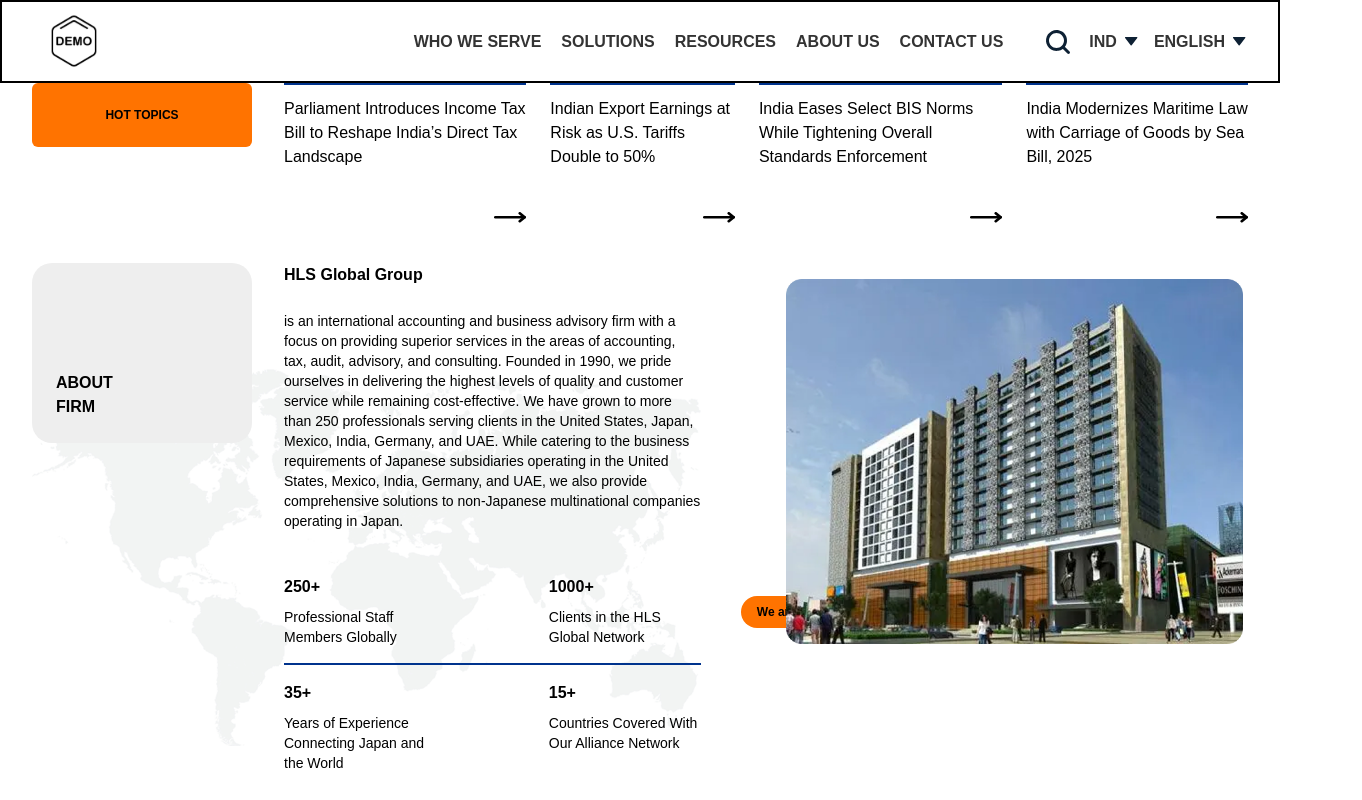
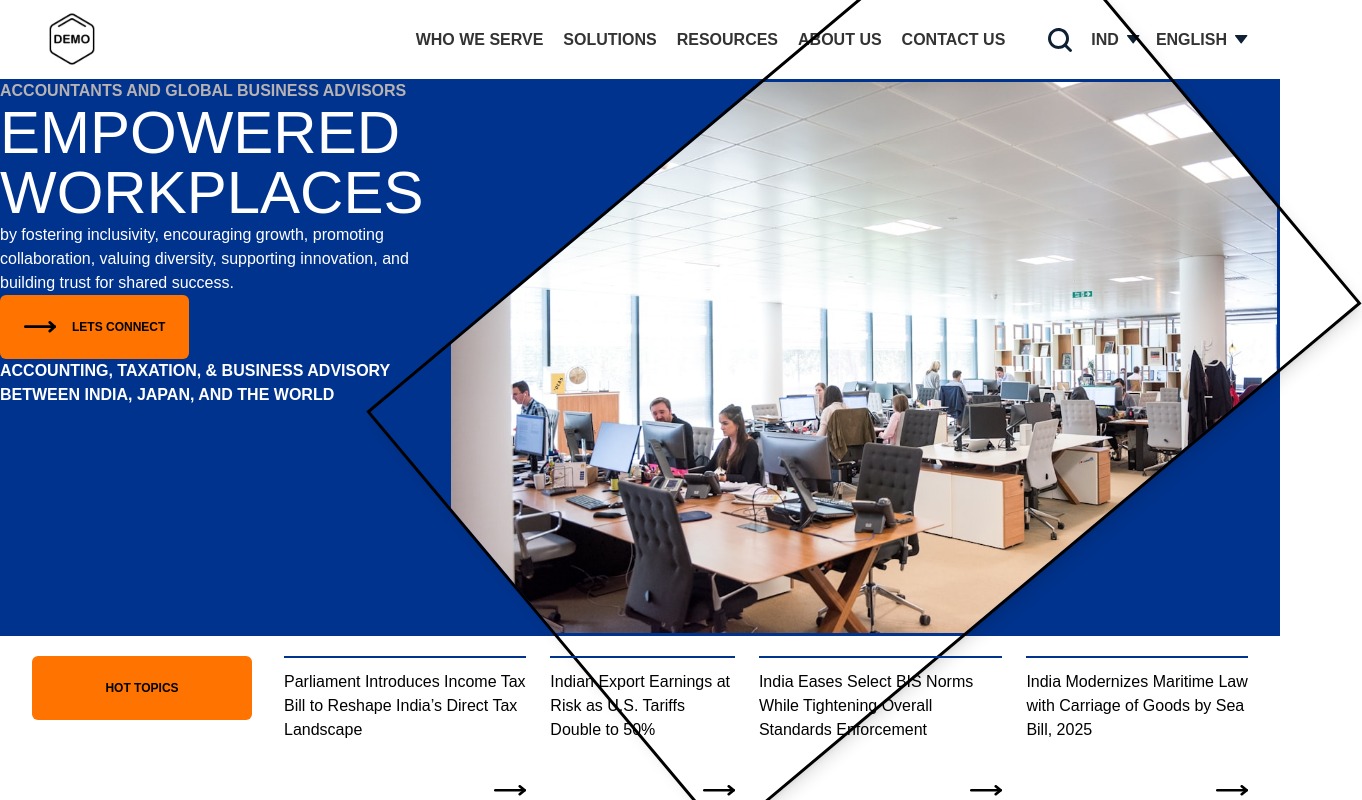
Before and after one commit to sharma24harshit/harshit-design-dot-assign, a Next.js app: page / in a window 1280 px wide. Shown: the top 800 px of the page, 1362 px wide, since content can reach past the window. Built offline with nearby package versions, Linux system fonts and the light colour scheme.

Commit message:
hero section added

```diff
--- a/app/page.tsx
+++ b/app/page.tsx
@@ -3,12 +3,14 @@ import Navbar from "@/components/Navbar";
 import Topics from "@/components/Topics";
 import About from "@/components/About";
 import Insights from "@/components/Insights";
+import Hero from "@/components/Hero";
 
 export default function Home() {
   return (
     <div >
        {/* Topics section */}
        <Navbar />
+       <Hero />
        <Topics />
        <About />
        <Insights />
--- a/components/About.jsx
+++ b/components/About.jsx
@@ -4,7 +4,7 @@ import Image from "next/image";
 const About = () => {
 
     return (
-        <section className='w-full mt-10'>
+        <section className='w-full mt-20'>
             <div className='max-w-[1820px]mx-auto px-8'>
             {/* <Image
                         className='mx-auto'
--- /dev/null
+++ b/components/Hero.jsx
@@ -0,0 +1,45 @@
+import Image from 'next/image'
+import React from 'react'
+
+const Hero = () => {
+  return (
+    <section className='bg-[#00338D] flex w-full'>
+        <div className='w-[35%]'>
+        <div>
+            <p className='font-bold text-base uppercase text-[#B8B3B3]'>Accountants and Global Business Advisors</p>
+            <p className='bold text-6xl text-[#FFFFFF]'>EMPOWERED  <br />
+            WORKPLACES</p>
+            <p className=' text-base font-light text-[#FFFFFF]'>by fostering inclusivity, encouraging growth, promoting collaboration, valuing diversity, supporting innovation, and building trust for shared success.</p>
+            <button
+            className='flex items-center gap-4 justify-center bg-[#FF7300] rounded-md font-poppins text-xs font-semibold p-6 transition-all duration-300 hover:bg-orange-600 hover:shadow-md uppercase'>
+               <Image
+                                src="/rightArrow.svg"
+                                alt="Right Arrow"
+                                width={32}
+                                height={10}
+                                priority
+                            />
+                Lets Connect
+                </button>
+        </div>
+        <p className='tetx-sm font-semibold uppercase text-[#FFFFFF]'>Accounting, Taxation, & Business Advisory between India, Japan, and the World</p>
+        </div>
+        <div className='w-[65%]'>
+            <div className='border-3 -rotate-40 overflow-hidden shadow-lg'>
+                <div className='rotate-40'>
+                <Image
+        className='w-full object-cover'
+                                src="/hero.jpg"
+                                alt="hero image"
+                                width={900}
+                                height={500}
+                                priority
+                            />
+                            </div>
+        </div>
+        </div>
+    </section>
+  )
+}
+
+export default Hero
--- a/components/Navbar.jsx
+++ b/components/Navbar.jsx
@@ -3,7 +3,7 @@ import React from 'react'
 
 const Navbar = () => {
     return (
-        <nav className='flex justify-between items-center border-2 px-8'>
+        <nav className='flex justify-between items-center px-8'>
             <div>
                 <Image
                     src="/logo.svg"
--- a/components/Topics.jsx
+++ b/components/Topics.jsx
@@ -10,7 +10,7 @@ const data = [
 
 const Topics = () => {
   return (
-    <section className='w-full'>
+    <section className='w-full mt-5'>
         <div className='grid grid-cols-1 lg:grid-cols-[220px_1fr] gap-8 items-start mx-auto px-8'>
           <button className='flex items-center justify-center bg-[#FF7300] rounded-md font-poppins text-xs font-semibold p-6 transition-all duration-300 hover:bg-orange-600 hover:shadow-md'>HOT TOPICS</button>
           <div className='flex justify-evenly w-full gap-6 overflow-x-auto lg:overflow-visible'>
```
Also changed, not shown: public/hero.jpg (added).
